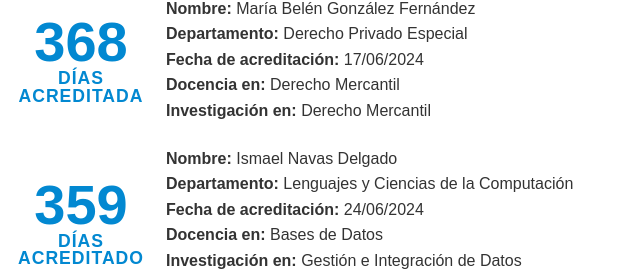
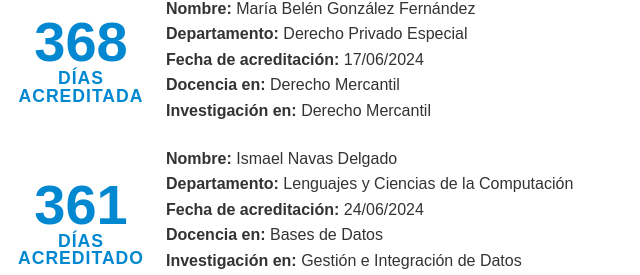
Before and after one commit to colectivoacuma/colectivoacuma.github.io, a plain HTML site: page conocenos.html in a window 1280 px wide. Shown: the part 4236-4511 px from the top of the page, 369-1009 px from the left. Drawn offline with Linux system fonts and the light colour scheme.

Commit message:
small bug

```diff
--- a/conocenos.html
+++ b/conocenos.html
@@ -505,7 +505,7 @@
                 </td>
                 <td style="width: 100px; text-align: center; vertical-align: middle;">
                     <div style="display: flex; flex-direction: column; align-items: center;">
-                        <span class="dias-acreditado-num" data-fecha="2024-06-26" style="font-size: 3.5em; font-weight: bold; color: #0288d1; line-height: 1;">0</span>
+                        <span class="dias-acreditado-num" data-fecha="2024-06-24" style="font-size: 3.5em; font-weight: bold; color: #0288d1; line-height: 1;">0</span>
                         <span style="font-size: 1.1em; color: #0288d1; font-weight: bold; letter-spacing: 1px; margin-top: 0; line-height: 1;">DÍAS ACREDITADO</span>
                     </div>
                 </td>
```
